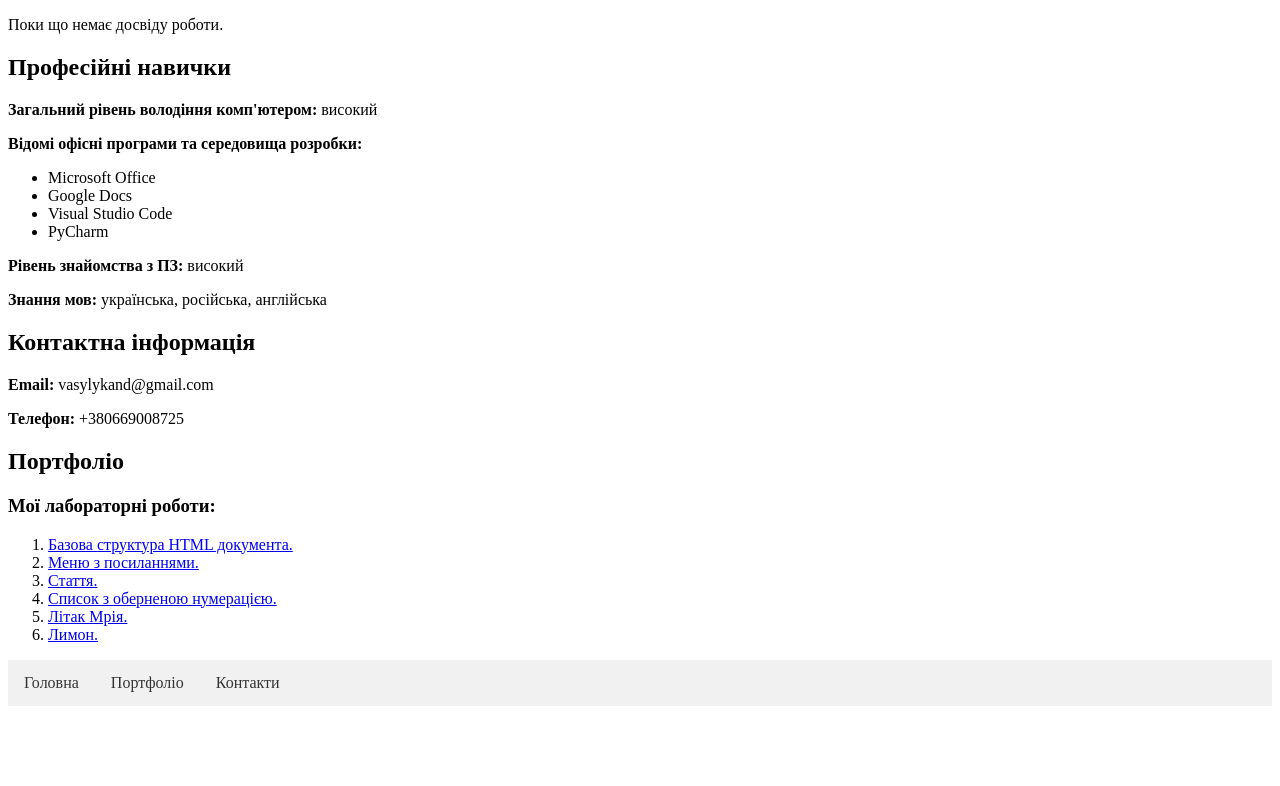
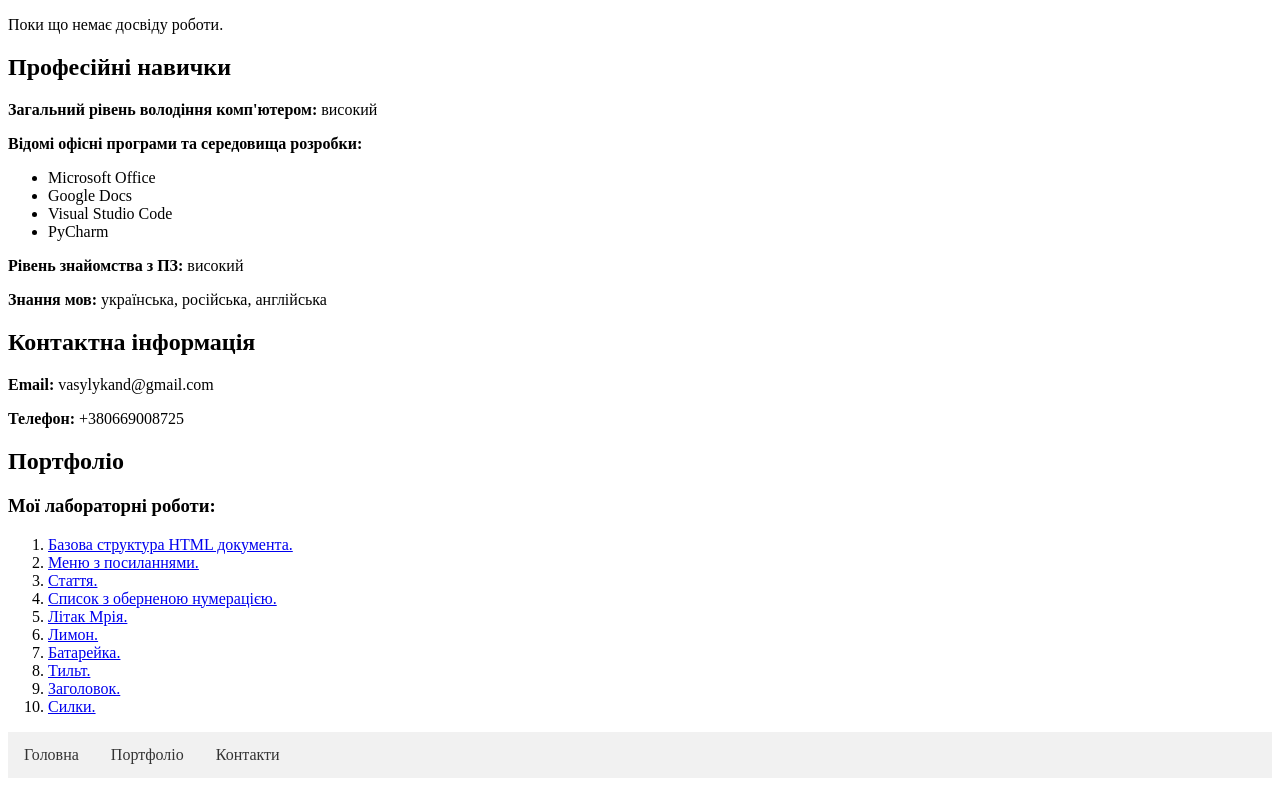
Before and after one commit to HoIderTv/holdertv.github.io, a plain HTML site: page index.html in a window 1280 px wide. Shown: the part 470-1256 px from the top of the page. Before the commit the page ends 1184 px from the top, so only its background shows below. Drawn offline with Linux system fonts and the light colour scheme.

Commit message:
Add files via upload

```diff
--- a/index.html
+++ b/index.html
@@ -46,6 +46,10 @@
             <li><a href="Лабораторні/texst5.html">Cписок з оберненою нумерацією.</a></li>
 			<li><a href="Мрія/cossacs.html"> Літак Мрія.</a></li>
 			<li><a href="Лимон/limon.html"> Лимон.</a></li>
+			<li><a href="Батарейка/task 4.html"> Батарейка.</a></li>
+			<li><a href="Тильт/task3.html"> Тильт.</a></li>
+			<li><a href="Заголовок/task.html"> Заголовок.</a></li>
+			<li><a href="Cилки/task2.html"> Силки.</a></li>
         </ol>
 </body>
 </html>
```
